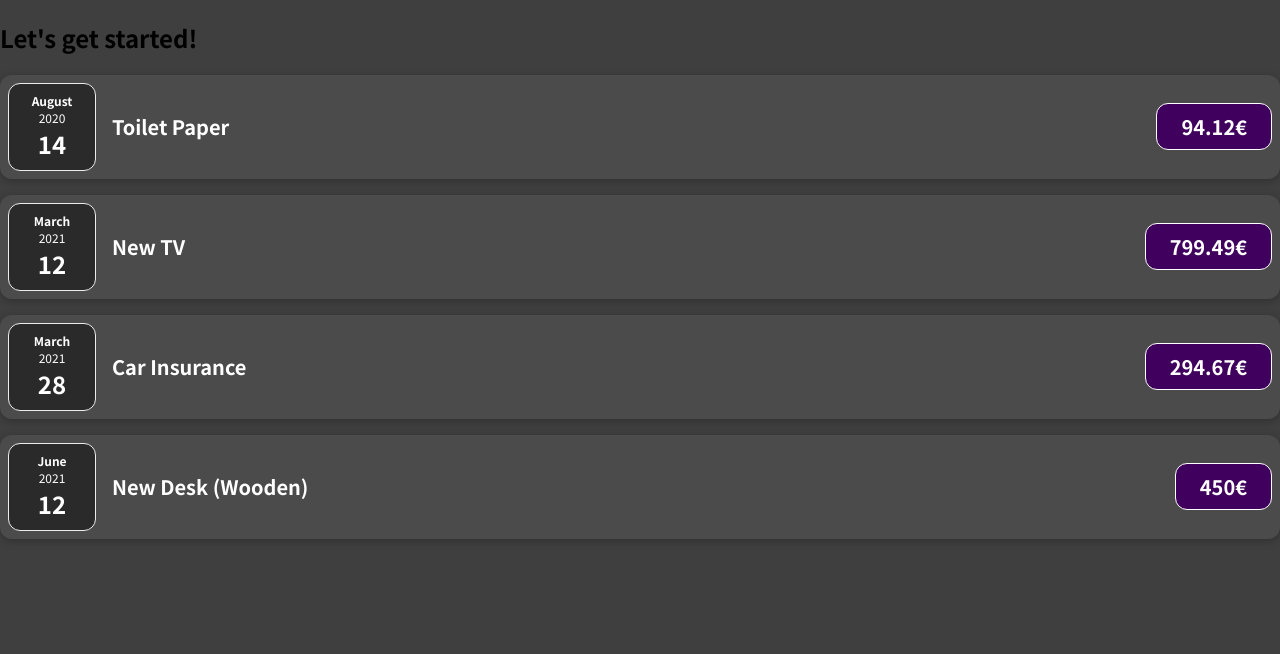
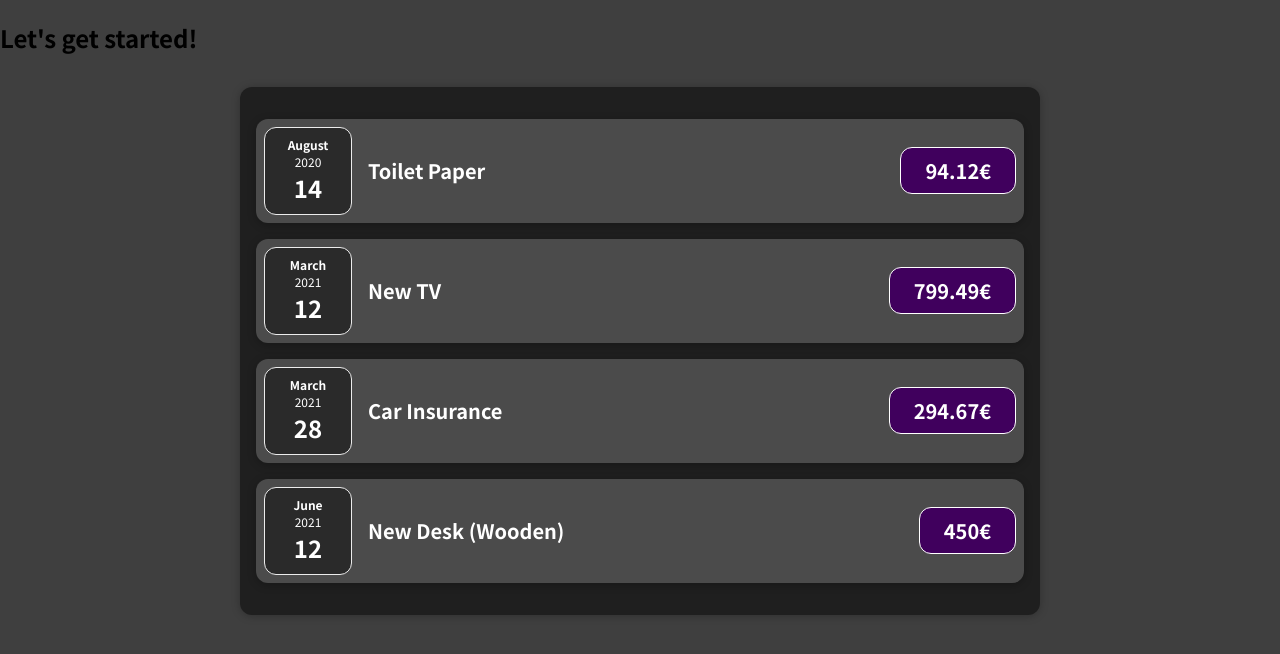
Before and after one commit to petah-sama/expense-tracker, a React (Create React App) app: page / in a window 1280 px wide. Shown: the top 654 px of the page. Built offline with nearby package versions, Linux system fonts and the light colour scheme.

Commit message:
created a Expenses component that outputs a list of ExpenseItems

```diff
--- a/src/App.js
+++ b/src/App.js
@@ -1,4 +1,4 @@
-import ExpenseItem from './components/ExpenseItem/ExpenseItem';
+import Expenses from './components/Expenses/Expenses';
 
 function App() {
   const expenses = [
@@ -31,26 +31,7 @@
   return (
     <div>
       <h2>Let's get started!</h2>
-      <ExpenseItem
-        title={expenses[0].title}
-        amount={expenses[0].amount}
-        date={expenses[0].date}
-      />
-      <ExpenseItem
-        title={expenses[1].title}
-        amount={expenses[1].amount}
-        date={expenses[1].date}
-      />
-      <ExpenseItem
-        title={expenses[2].title}
-        amount={expenses[2].amount}
-        date={expenses[2].date}
-      />
-      <ExpenseItem
-        title={expenses[3].title}
-        amount={expenses[3].amount}
-        date={expenses[3].date}
-      />
+      <Expenses expenses={expenses} />
     </div>
   );
 }
--- /dev/null
+++ b/src/components/Expenses/Expenses.css
@@ -0,0 +1,9 @@
+.expenses {
+  padding: 1rem;
+  background-color: rgb(31, 31, 31);
+  margin: 2rem auto;
+  width: 50rem;
+  max-width: 95%;
+  border-radius: 12px;
+  box-shadow: 0 1px 8px rgba(0, 0, 0, 0.25);
+}
--- /dev/null
+++ b/src/components/Expenses/Expenses.jsx
@@ -0,0 +1,20 @@
+import ExpenseItem from './ExpenseItem/ExpenseItem';
+
+import './Expenses.css';
+
+function Expenses(props) {
+  const expenseItemList = props.expenses.map((expense) => {
+    return (
+      <ExpenseItem
+        key={expense.id}
+        title={expense.title}
+        amount={expense.amount}
+        date={expense.date}
+      />
+    );
+  });
+
+  return <div className="expenses">{expenseItemList}</div>;
+}
+
+export default Expenses;
```
Also changed, not shown: src/components/Expenses/ExpenseDate/ExpenseDate.css (renamed from src/components/ExpenseDate/ExpenseDate.css), src/components/Expenses/ExpenseDate/ExpenseDate.jsx (renamed from src/components/ExpenseDate/ExpenseDate.jsx), src/components/Expenses/ExpenseItem/ExpenseItem.css (renamed from src/components/ExpenseItem/ExpenseItem.css), src/components/Expenses/ExpenseItem/ExpenseItem.jsx (renamed from src/components/ExpenseItem/ExpenseItem.jsx), 1 other file (tests, documents, lock files or other folders).
